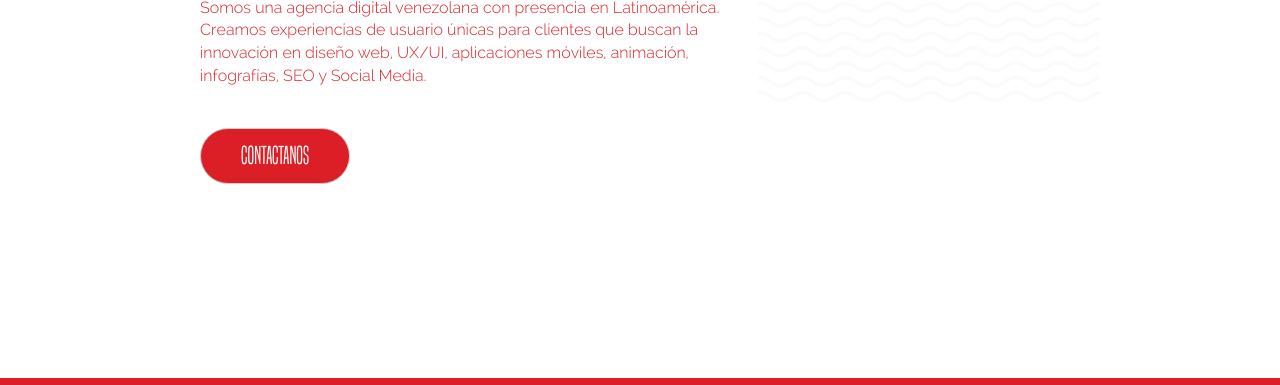
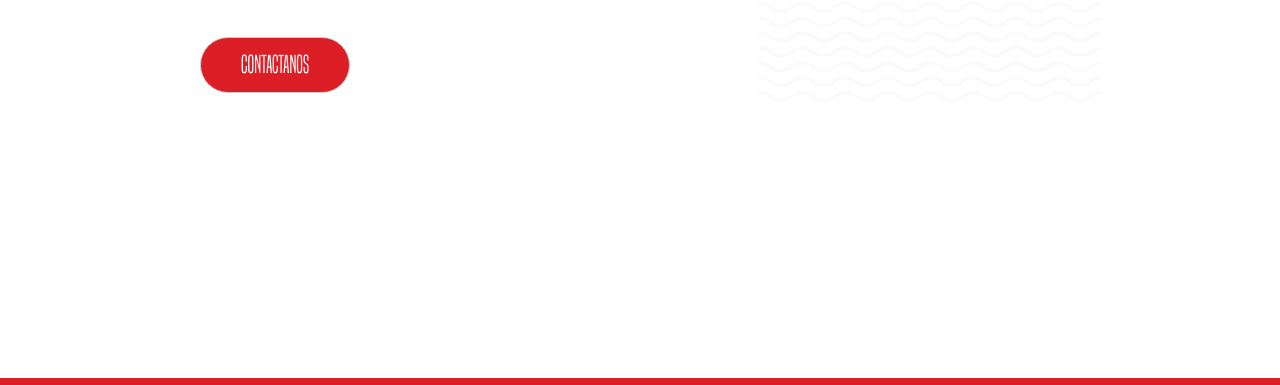
Before and after one commit to jcaicedo/do-web, a plain HTML site: page index.html in a window 1280 px wide. Shown: the part 332-717 px from the top of the page. Drawn offline with nearby package versions, Linux system fonts and the light colour scheme.

Commit message:
ajuste de comentado

```diff
--- a/index.html
+++ b/index.html
@@ -58,10 +58,10 @@
 			<div class="col-xs-6 col-sm-6  col-md-6 background-left" >
 				<div class="home_title">HOLA!</div>
 				<div class="home_subtitle">DISEÑAMOS SOLUCIONES A TU MEDIDA.</div>
-				<div class="home_info">Somos una agencia digital venezolana con presencia en
+				<!-- <div class="home_info">Somos una agencia digital venezolana con presencia en
 					Latinoamérica. Creamos experiencias de usuario únicas para clientes
 					que buscan la innovación en diseño web, UX/UI, aplicaciones móviles,
-					animación, infografías, SEO y Social Media.</div>
+					animación, infografías, SEO y Social Media.</div> -->
 					<h2><a class="btn btn-default btn-md contact-button" >CONTACTANOS</a></h2>
 				</div>
 				<div class="col-xs-12 col-sm-6 col-md-6 background-right">
```
